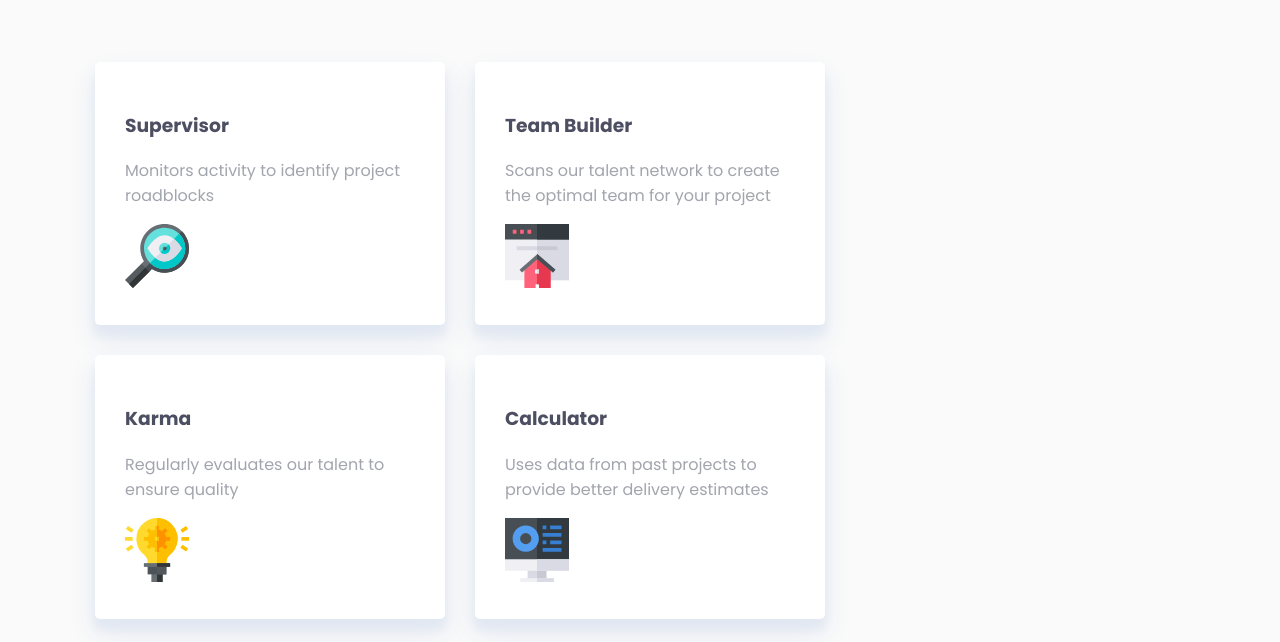
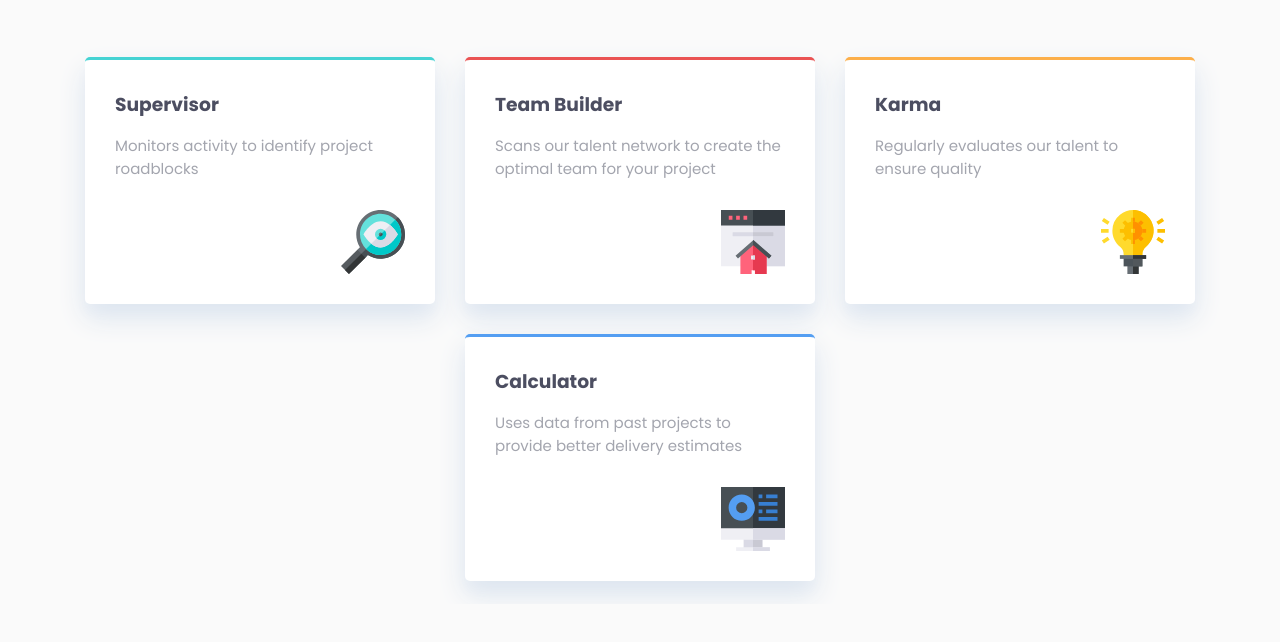
Before and after one commit to philliperod/four_cards_practice, a plain HTML site: page index.html in a window 1280 px wide. Shown: the part 215-857 px from the top of the page. After the commit the page ends 819 px from the top, so only its background shows below. Drawn offline with Linux system fonts and the light colour scheme.

Commit message:
added top color border; centered cards; resize font size

```diff
--- a/dist/scss/_cards.scss
+++ b/dist/scss/_cards.scss
@@ -3,13 +3,40 @@
   padding: 30px;
   margin: 15px;
   width: 350px;
-  box-shadow: 0 14px 28px rgb(226, 232, 242), 0 10px 10px rgb(226, 232, 242);
+  box-shadow: 0 14px 28px rgb(220, 229, 239), 0 10px 10px rgb(244, 245, 249);
   border-radius: 5px;
+
+  p {
+    margin: 15px 0 30px;
+  }
+}
+
+.supervisor {
+  border-top: 3px solid $cyan;
+}
+
+.team_builder {
+  border-top: 3px solid $red;
+}
+
+.karma {
+  border-top: 3px solid $orange;
+}
+
+.calculator {
+  border-top: 3px solid $blue;
 }
 
 h3 {
   color: $dark-blue;
+  margin: 0;
 }
 
-//
-//
+img {
+  //   float: right;
+  display: block;
+  margin-left: auto;
+}
+
+// rgb(220, 229, 239) bottom
+// rgb(244, 245, 249) side
--- a/dist/scss/_container.scss
+++ b/dist/scss/_container.scss
@@ -2,5 +2,6 @@
   display: flex;
   flex-wrap: wrap;
   margin: 0 auto;
-  max-width: 1120px;
+  max-width: 1230px;
+  justify-content: center;
 }
--- a/dist/scss/main.css
+++ b/dist/scss/main.css
@@ -21,7 +21,10 @@ span {
   -ms-flex-wrap: wrap;
       flex-wrap: wrap;
   margin: 0 auto;
-  max-width: 1120px;
+  max-width: 1230px;
+  -webkit-box-pack: center;
+      -ms-flex-pack: center;
+          justify-content: center;
 }
 
 .card {
@@ -29,13 +32,38 @@ span {
   padding: 30px;
   margin: 15px;
   width: 350px;
-  -webkit-box-shadow: 0 14px 28px #e2e8f2, 0 10px 10px #e2e8f2;
-          box-shadow: 0 14px 28px #e2e8f2, 0 10px 10px #e2e8f2;
+  -webkit-box-shadow: 0 14px 28px #dce5ef, 0 10px 10px #f4f5f9;
+          box-shadow: 0 14px 28px #dce5ef, 0 10px 10px #f4f5f9;
   border-radius: 5px;
+}
+.card p {
+  margin: 15px 0 30px;
+}
+
+.supervisor {
+  border-top: 3px solid #45d3d3;
+}
+
+.team_builder {
+  border-top: 3px solid #ea5353;
+}
+
+.karma {
+  border-top: 3px solid #fcaf4a;
+}
+
+.calculator {
+  border-top: 3px solid #549ef2;
 }
 
 h3 {
   color: #4c4e61;
+  margin: 0;
+}
+
+img {
+  display: block;
+  margin-left: auto;
 }
 
 *,
@@ -52,5 +80,6 @@ body {
 
 p {
   color: #a3a5ae;
+  font-size: 15px;
 }
 /*# sourceMappingURL=main.css.map */
--- a/dist/scss/main.min.css
+++ b/dist/scss/main.min.css
@@ -1,2 +1,2 @@
-header{margin:50px auto;max-width:500px;text-align:center}h1{font-weight:200;color:#4c4e61;margin:0}span{font-weight:600}.flex_container{display:-webkit-box;display:-ms-flexbox;display:flex;-ms-flex-wrap:wrap;flex-wrap:wrap;margin:0 auto;max-width:1120px}.card{background-color:#fff;padding:30px;margin:15px;width:350px;-webkit-box-shadow:0 14px 28px #e2e8f2,0 10px 10px #e2e8f2;box-shadow:0 14px 28px #e2e8f2,0 10px 10px #e2e8f2;border-radius:5px}h3{color:#4c4e61}*,*:before,*:after{-webkit-box-sizing:border-box;box-sizing:border-box}body{font-family:"Poppins",sans-serif;background-color:#fafafa}p{color:#a3a5ae}
+header{margin:50px auto;max-width:500px;text-align:center}h1{font-weight:200;color:#4c4e61;margin:0}span{font-weight:600}.flex_container{display:-webkit-box;display:-ms-flexbox;display:flex;-ms-flex-wrap:wrap;flex-wrap:wrap;margin:0 auto;max-width:1230px;-webkit-box-pack:center;-ms-flex-pack:center;justify-content:center}.card{background-color:#fff;padding:30px;margin:15px;width:350px;-webkit-box-shadow:0 14px 28px #dce5ef,0 10px 10px #f4f5f9;box-shadow:0 14px 28px #dce5ef,0 10px 10px #f4f5f9;border-radius:5px}.card p{margin:15px 0 30px}.supervisor{border-top:3px solid #45d3d3}.team_builder{border-top:3px solid #ea5353}.karma{border-top:3px solid #fcaf4a}.calculator{border-top:3px solid #549ef2}h3{color:#4c4e61;margin:0}img{display:block;margin-left:auto}*,*:before,*:after{-webkit-box-sizing:border-box;box-sizing:border-box}body{font-family:"Poppins",sans-serif;background-color:#fafafa}p{color:#a3a5ae;font-size:15px}
 /*# sourceMappingURL=main.min.css.map */
--- a/dist/scss/main.scss
+++ b/dist/scss/main.scss
@@ -23,4 +23,5 @@ body {
 
 p {
   color: $gray-blue;
+  font-size: 15px;
 }
```
Also changed, not shown: 2 other files.
